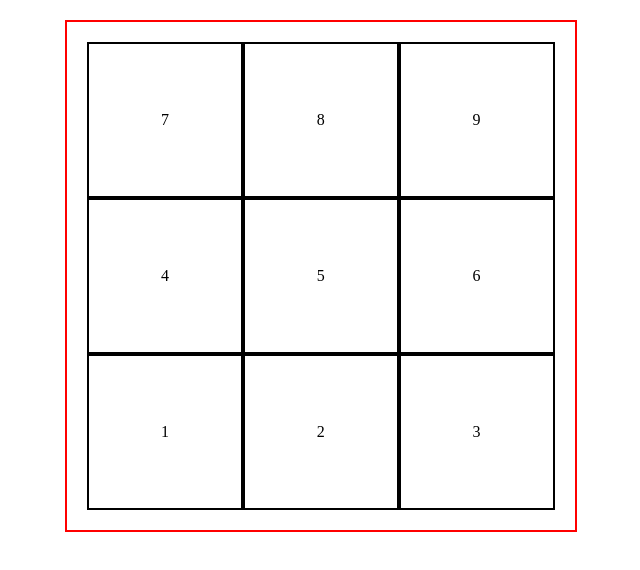
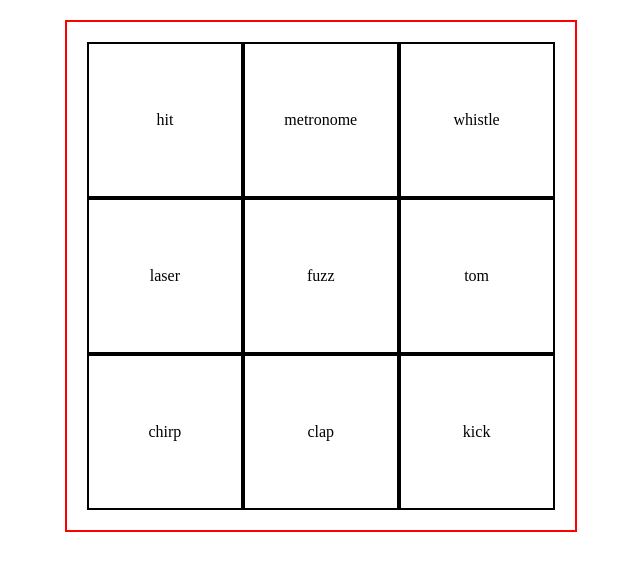
Before and after one commit to M-Feale/js-launchpad, a website: page launchpad.html in a window 1280 px wide. Shown: the whole page, without its empty margins (319-959 px from the left). Drawn offline with Linux system fonts and the light colour scheme.

Commit message:
renamed-keys-with-sound-names

```diff
--- a/launchpad.html
+++ b/launchpad.html
@@ -10,35 +10,35 @@
 <body>
     <div class="launchpad-container">
         <div class="key" id="key-7">
-            <span class="centered">7</span>
+            <span class="centered">hit</span>
         </div>
         <div class="key" id="key-8">
-            <span class="centered">8</span>
+            <span class="centered">metronome</span>
         </div>
         <div class="key" id="key-9">
-            <span class="centered">9</span>
+            <span class="centered">whistle</span>
         </div>
         <div class="key" id="key-4">
-            <span class="centered">4</span>
+            <span class="centered">laser</span>
         </div>
         <div class="key" id="key-5">
-            <span class="centered">5</span>
+            <span class="centered">fuzz</span>
         </div>
         <div class="key" id="key-6">
-            <span class="centered">6</span>
+            <span class="centered">tom</span>
         </div>
         <div class="key" id="key-1">
-            <span class="centered">1</span>
+            <span class="centered">chirp</span>
         </div>
         <div class="key" id="key-2">
-            <span class="centered">2</span>
+            <span class="centered">clap</span>
         </div>
         <div class="key" id="key-3">
-            <span class="centered">3</span>
+            <span class="centered">kick</span>
         </div>
     </div>
 
-    <audio id="loop" src="/assets/audio/chiptune-loop-episode-01_orginaljun.wav"></audio>
+    <!-- <audio id="loop" src="/assets/audio/chiptune-loop-episode-01_orginaljun.wav"></audio> -->
     <audio id="chirp" src="/assets/audio/chirpdown_xtrgamr.wav"></audio>
     <audio id="clap" src="/assets/audio/clap1_xtrgamr.wav"></audio>
     <audio id="kick" src="/assets/audio/eleckick_xtrgamr.wav"></audio>
@@ -49,6 +49,7 @@
     <audio id="metronome" src="/assets/audio/metronome_xtrgamr.wav"></audio>
     <audio id="whistle" src="/assets/audio/whistle_modus7.wav"></audio>
 
+    <script src="playSound.js"></script>
     <script src="handleKeyPress.js"></script>
 </body>
 
```
